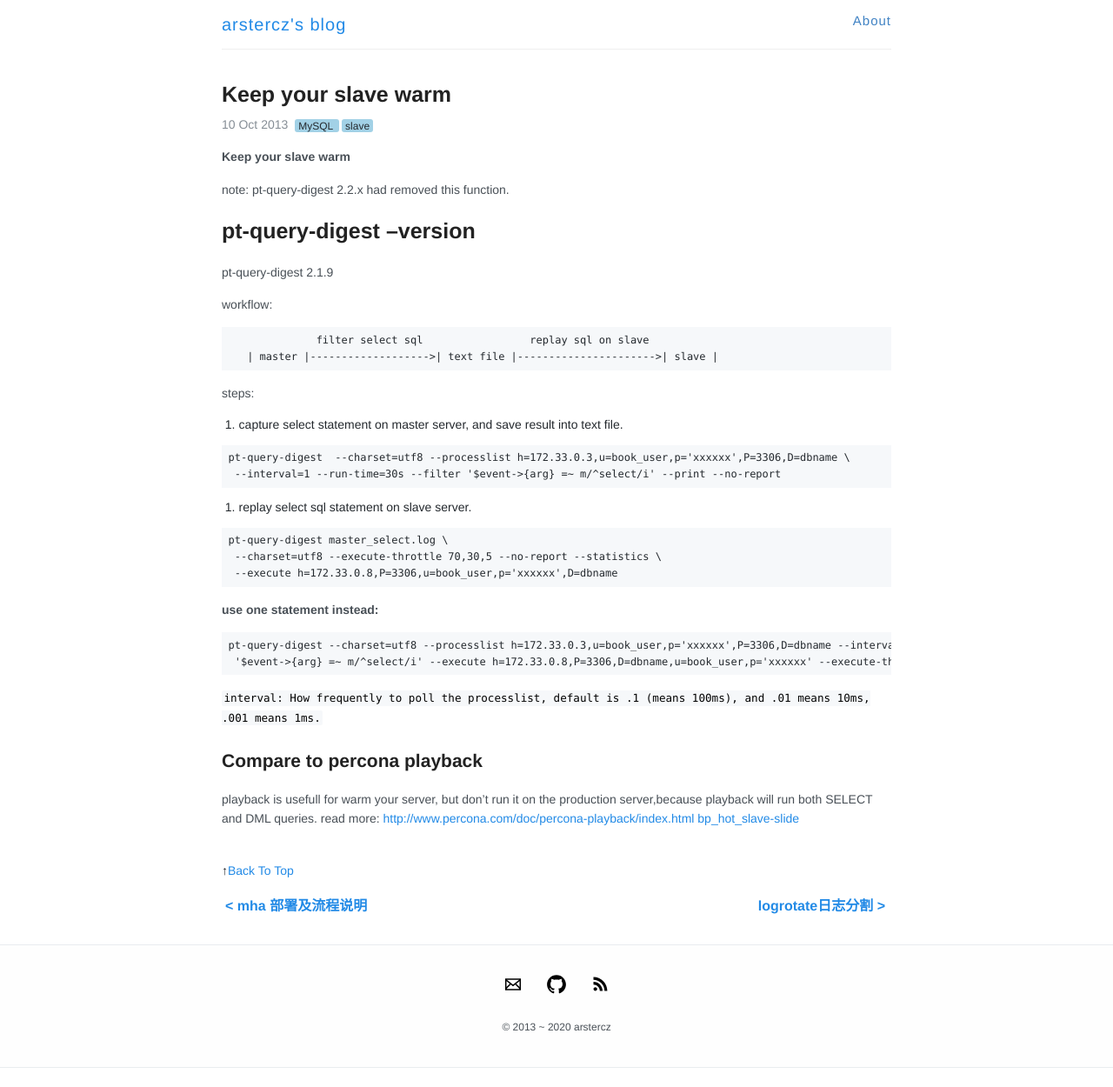
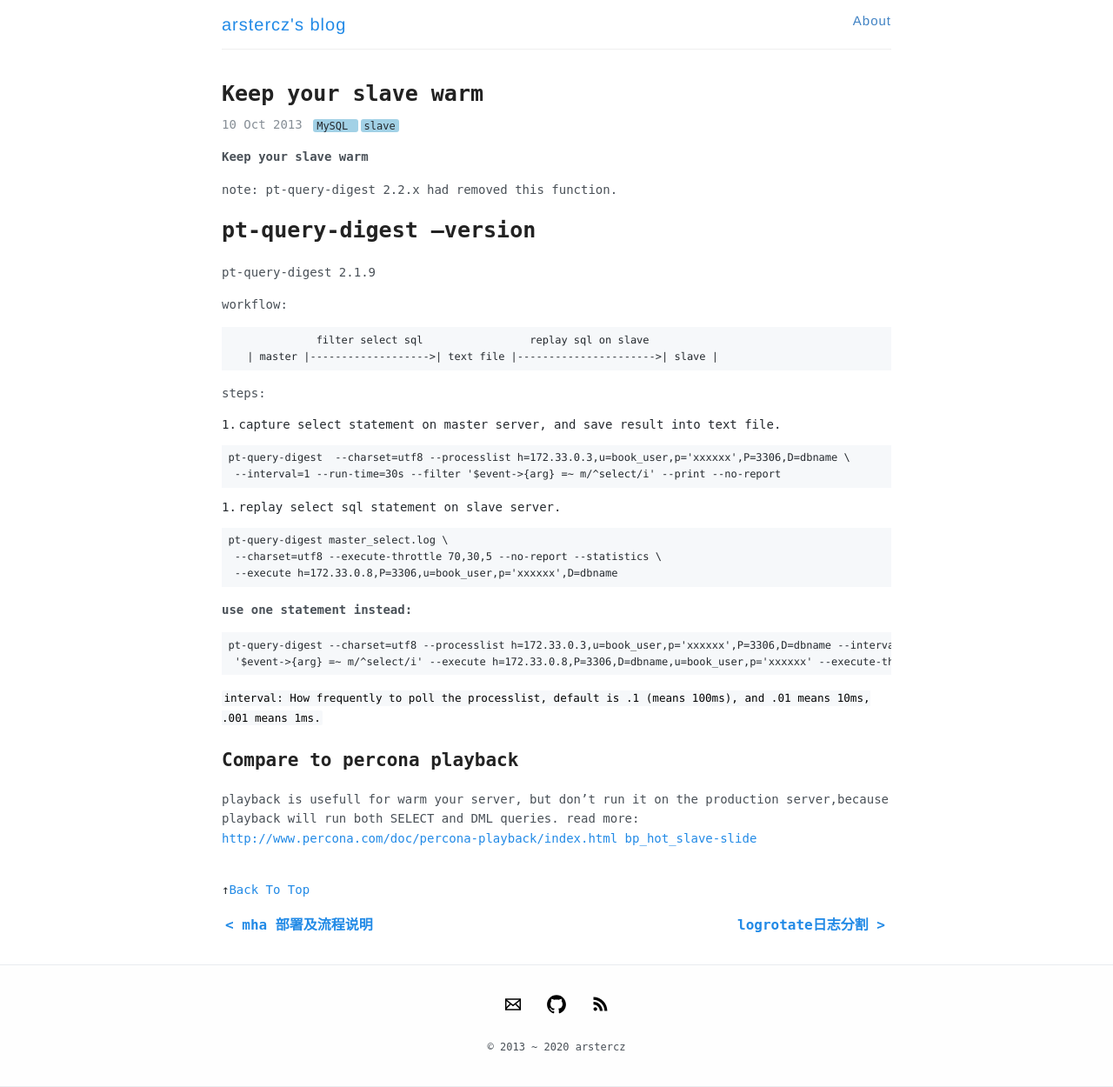
Before and after one commit to arstercz/arstercz.github.io, a Jekyll site: the page built from _posts/2013-10-11-keep-your-slave-warm.md, in a window 1280 px wide. Shown: the whole page at 87% size. Built offline with Jekyll 4.4.1, drawn with Linux system fonts in a browser that asks for light colours; comment, search, counter and statistics services are not loaded; before the commit the page ends 1228 px from its top, so only the background shows below that.

Commit message:
adjust base font

```diff
--- a/_sass/_variables.scss
+++ b/_sass/_variables.scss
@@ -20,8 +20,8 @@
 $georgia: Georgia, serif;
 
 // Fonts
-$base-font: 'sans-serif', 'PT Sans', 'Helvetica', 'Spoqa Han Sans', 'Source Sans Pro', 'Apple SD Gothic Neo', 'Nanum Barun Gothic', 'Nanum Gothic', 'Verdana', 'Arial', 'Dotum', sans-serif;
-$code-font: 'Menlo', 'Courier New', 'Monaco', 'Spoqa Han Sans', monospace;
+$base-font: 'monospace', 'PT Sans', 'Helvetica', 'Spoqa Han Sans', 'Source Sans Pro', 'Apple SD Gothic Neo', 'Nanum Barun Gothic', 'Nanum Gothic', 'Verdana', 'Arial', 'Dotum', sans-serif;
+$code-font: 'Menlo', 'Courier New', 'Monaco', 'Spoqa Han Sans', 'cursive';
 
 // Font sizes
 $base-font-size: 14px;
```
